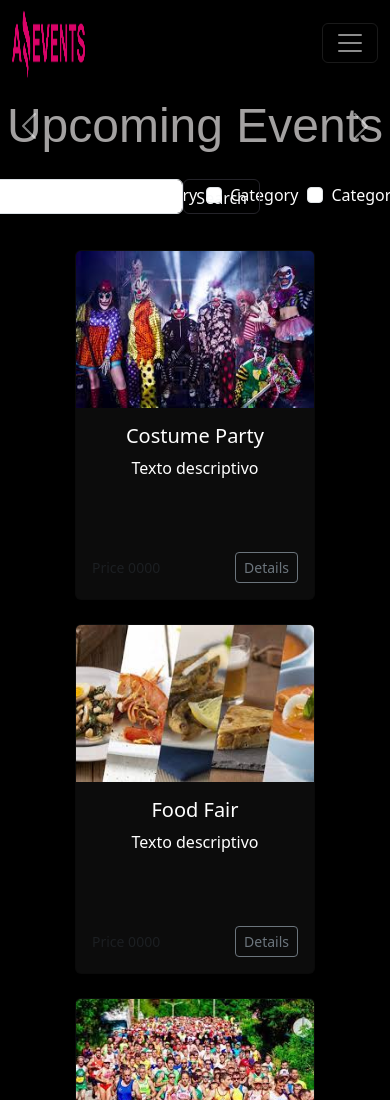
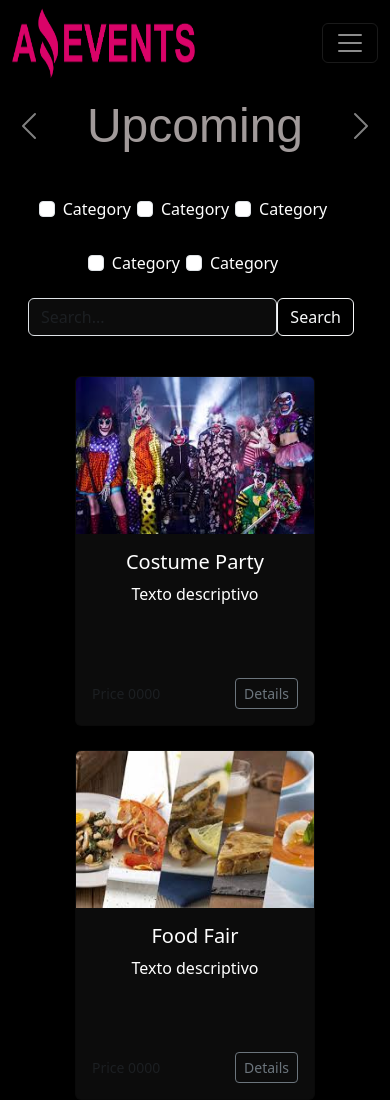
Before and after one commit to TBblack10/AmazingEvents_Barbery, a plain HTML site: page upcoming.html in a window 390 px wide. Shown: the top 1100 px of the page. Drawn offline with nearby package versions, Linux system fonts and the light colour scheme.

Commit message:
mejoras con la parte de responsive

```diff
--- a/style.css
+++ b/style.css
@@ -1,3 +1,4 @@
+
 html, body{
     width: 100% !important;
     overflow-x: hidden !important;
--- a/upcoming.html
+++ b/upcoming.html
@@ -16,7 +16,7 @@
   <header>
     <nav class="navbar navbar-expand-lg navbar-dark" style="background-color: black;">
       <div class="container-fluid">
-        <img src="./images/Logo_Amazing_Events.png" class="logo" alt="logo" style="max-width: 20%;">
+        <img src="./images/Logo_Amazing_Events.png" class="logo d-flex" alt="logo" style="max-width: 50%;">
         <div class="d-flex flex-row-reverse">
           <button class="navbar-toggler" type="button" data-bs-toggle="collapse"
             data-bs-target="#navbarSupportedContent" aria-controls="navbarSupportedContent" aria-expanded="false"
@@ -46,9 +46,9 @@
       </div>
     </nav>
   </header>
-  <div id="carouselExample" class="carousel slide" style="color: rgb(163, 161, 161); width: 100%; height: 80px;">
+  <div id="carouselExample" class="carousel slide">
     <div class="carousel-inner">
-      <h1>Upcoming Events</h1>
+      <h1>Upcoming</h1>
     </div>
     <a href="./index.html">
       <div class="carousel-control-prev" data-bs-target="#carouselExampleIndicators" data-bs-slide="prev">
@@ -62,36 +62,43 @@
       </div>
     </a>
   </div>
-  <nav class="navbar navbar-expand-lg" style="position: relative; left: 100px;">
-    <form class="container-fluid">
-      <ul class="list-group list-group-horizontal">
-        <li class="list-group-item form-check" style="background-color: black; color: white; border-color: black;">
+  <nav class="p-3">
+    <div class="container">
+      <div class="d-flex flex-wrap align-items-center justify-content-center justify-content-lg-start">
+        <ul class="nav col-12 col-lg-auto me-lg-auto mb-2 justify-content-center mb-md-0">
+          <li class="list-group-item form-check"
+            style="margin: 15px; background-color: black; color: white; border-color: black;">
             <input class="form-check-input me-1" type="checkbox" value="" id="firstCheckboxStretched">
             <label class="form-check-label stretched-link" for="firstCheckboxStretched">Category</label>
           </li>
-        <li class="list-group-item form-check" style="background-color: black; color: white; border-color: black;">
+          <li class="list-group-item form-check"
+            style="margin: 15px; background-color: black; color: white; border-color: black;">
             <input class="form-check-input me-1" type="checkbox" value="" id="secondCheckboxStretched">
             <label class="form-check-label stretched-link" for="secondCheckboxStretched">Category</label>
           </li>
-        <li class="list-group-item form-check" style="background-color: black; color: white; border-color: black;">
+          <li class="list-group-item form-check"
+            style="margin: 15px; background-color: black; color: white; border-color: black;">
             <input class="form-check-input me-1" type="checkbox" value="" id="thirdCheckboxStretched">
             <label class="form-check-label stretched-link" for="thirdCheckboxStretched">Category</label>
           </li>
-        <li class="list-group-item form-check" style="background-color: black; color: white; border-color: black;">
+          <li class="list-group-item form-check"
+            style="margin: 15px; background-color: black; color: white; border-color: black;">
             <input class="form-check-input me-1" type="checkbox" value="" id="fourthCheckboxStretched">
             <label class="form-check-label stretched-link" for="fourthCheckboxStretched">Category</label>
           </li>
-        <li class="list-group-item form-check" style="background-color: black; color: white; border-color: black;">
+          <li class="list-group-item form-check"
+            style="margin: 15px; background-color: black; color: white; border-color: black;">
             <input class="form-check-input me-1" type="checkbox" value="" id="fifthCheckboxStretched">
             <label class="form-check-label stretched-link" for="fifthCheckboxStretched">Category</label>
           </li>
         </ul>
-      <div class="d-flex flex-row" style="width: 390px; height: 35px; position: absolute; right: 230px;">
-          <input class="form-control" type="search" aria-label="Search">
-          <button style="border-color: rgb(36, 35, 41);" class="btn btn-outline-light btn-outline-success"
-            type="submit">Search</button>
+        <form class="d-flex" role="search">
+          <input type="search" style="background-color: rgba(76, 72, 72, 0.164); color: rgb(153, 144, 144);"
+            class="form-control form-control" placeholder="Search..." aria-label="Search">
+          <button type="button" class="btn btn-outline-light me-2">Search</button>
+        </form>
       </div>
-    </form>
+    </div>
   </nav>
   <main class="container">
     <div class="d-flex flex-wrap gap-4 justify-content-center p-4 rounded-4">
```
Also changed, not shown: contact.html (+1 -1 lines), details.html (+2 -2 lines), index.html (+21 -14 lines), past.html (+22 -15 lines), stats.html (+1 -1 lines). Lines whose indentation alone changed are shown as unchanged.
